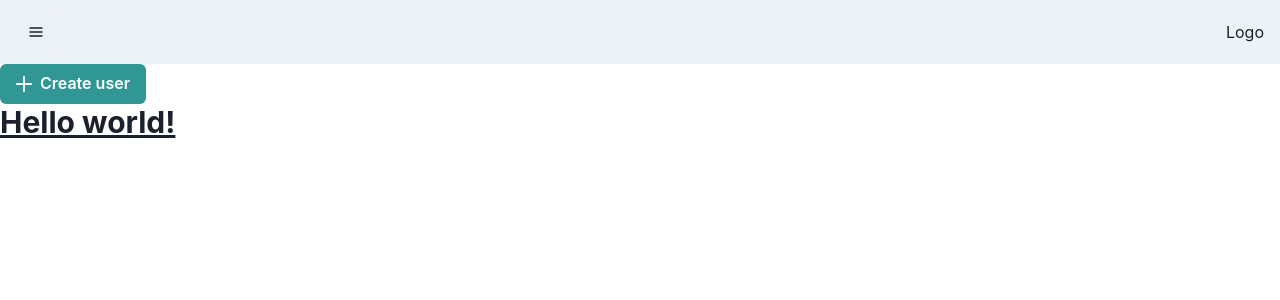
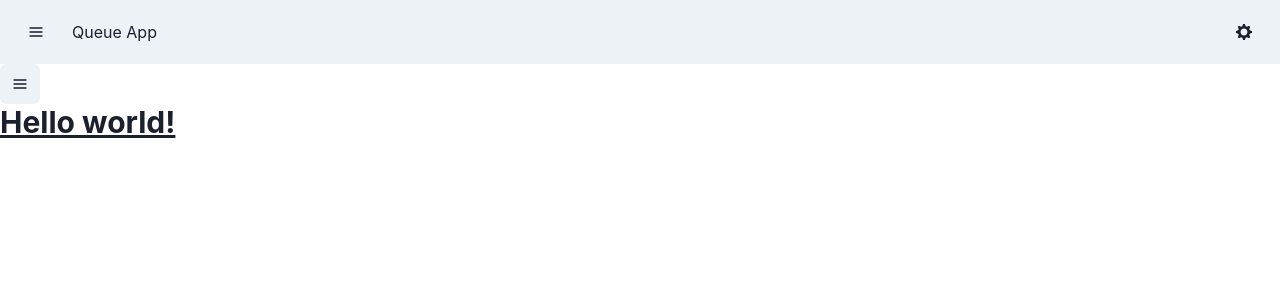
Before and after one commit to jchen42703/waiting-line-app, a React (Create React App) app in the folder frontend/: page / in a window 1280 px wide. Shown: the top 300 px of the page. Built offline with nearby package versions, Linux system fonts and the light colour scheme.

Commit message:
Cleaned up the navbar to use the drawer

```diff
--- a/frontend/src/components/Drawer.jsx
+++ b/frontend/src/components/Drawer.jsx
@@ -18,8 +18,9 @@ import {
   Select,
   Textarea,
   useDisclosure,
+  IconButton,
 } from "@chakra-ui/react";
-import { AddIcon } from "@chakra-ui/icons";
+import { HamburgerIcon } from "@chakra-ui/icons";
 
 export default function NavDrawer() {
   const { isOpen, onOpen, onClose } = useDisclosure();
@@ -27,9 +28,12 @@ export default function NavDrawer() {
 
   return (
     <>
-      <Button leftIcon={<AddIcon />} colorScheme="teal" onClick={onOpen}>
-        Create user
-      </Button>
+      <IconButton
+        aria-label="Open drawer"
+        icon={<HamburgerIcon />}
+        onClick={onOpen}
+      />
+
       <Drawer
         isOpen={isOpen}
         placement="left"
--- a/frontend/src/components/NavBar.jsx
+++ b/frontend/src/components/NavBar.jsx
@@ -1,20 +1,6 @@
-import {
-  Box,
-  Flex,
-  Avatar,
-  Button,
-  Menu,
-  MenuButton,
-  MenuList,
-  MenuItem,
-  MenuDivider,
-  useDisclosure,
-  useColorModeValue,
-  Stack,
-  Center,
-  IconButton,
-} from "@chakra-ui/react";
-import { HamburgerIcon } from "@chakra-ui/icons";
+import { Box, Flex, useColorModeValue, IconButton } from "@chakra-ui/react";
+import { SettingsIcon } from "@chakra-ui/icons";
+import NavDrawer from "./Drawer";
 /**
  * Last example of:
  * https://chakra-templates.dev/navigation/navbar
@@ -22,13 +8,15 @@ import { HamburgerIcon } from "@chakra-ui/icons";
  * @returns
  */
 export default function Nav() {
-  const { isOpen, onOpen, onClose } = useDisclosure();
   return (
     <>
       <Box bg={useColorModeValue("gray.100", "gray.900")} px={4}>
         <Flex h={16} alignItems={"center"} justifyContent={"space-between"}>
-          <IconButton aria-label="Search database" icon={<HamburgerIcon />} />
-          <Box>Logo</Box>
+          <Flex h={16} alignItems={"center"} justifyContent={"flex-start"}>
+            <NavDrawer></NavDrawer>
+            <Box paddingLeft={4}>Queue App</Box>
+          </Flex>
+          <IconButton icon={<SettingsIcon />}></IconButton>
         </Flex>
       </Box>
     </>
```
